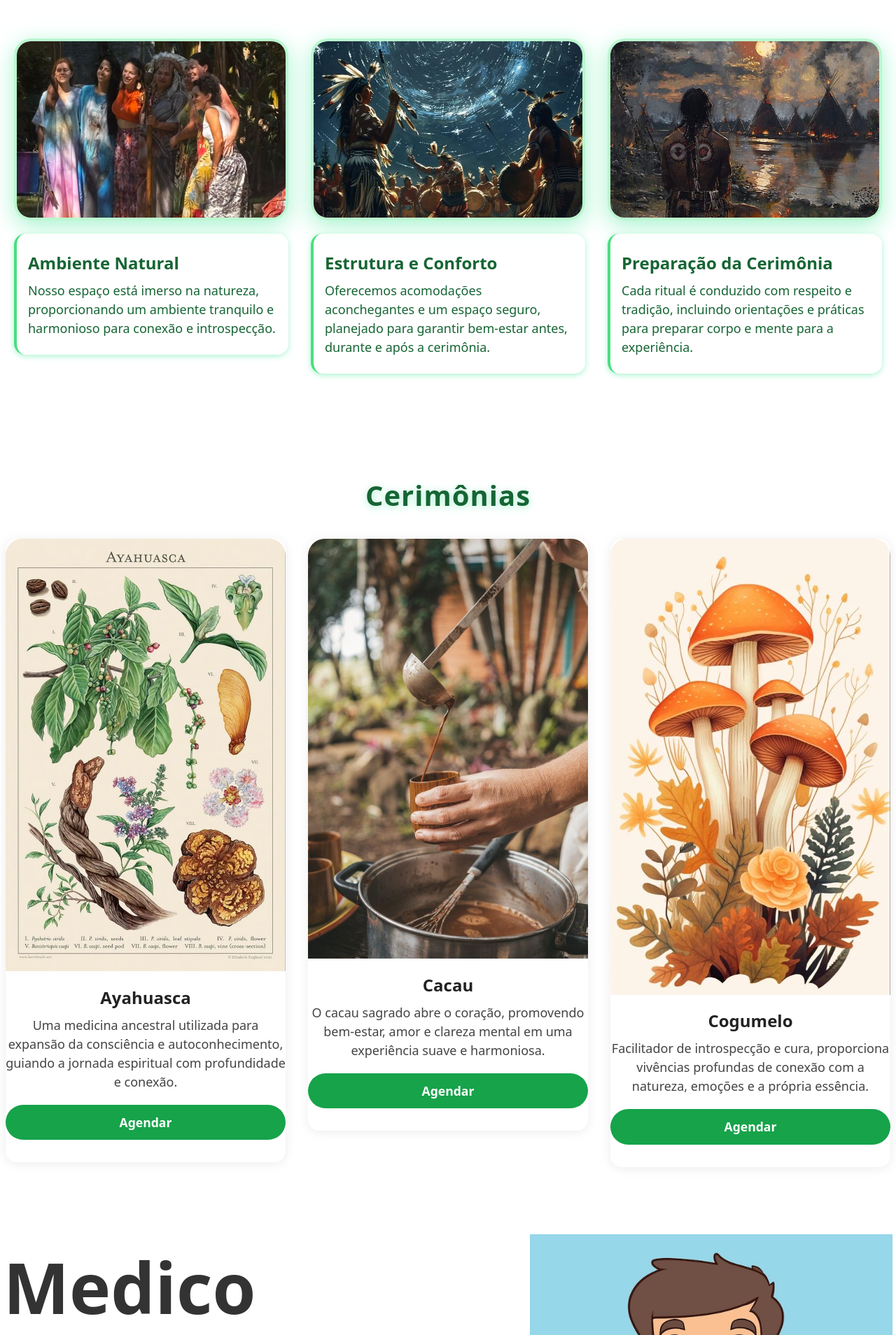
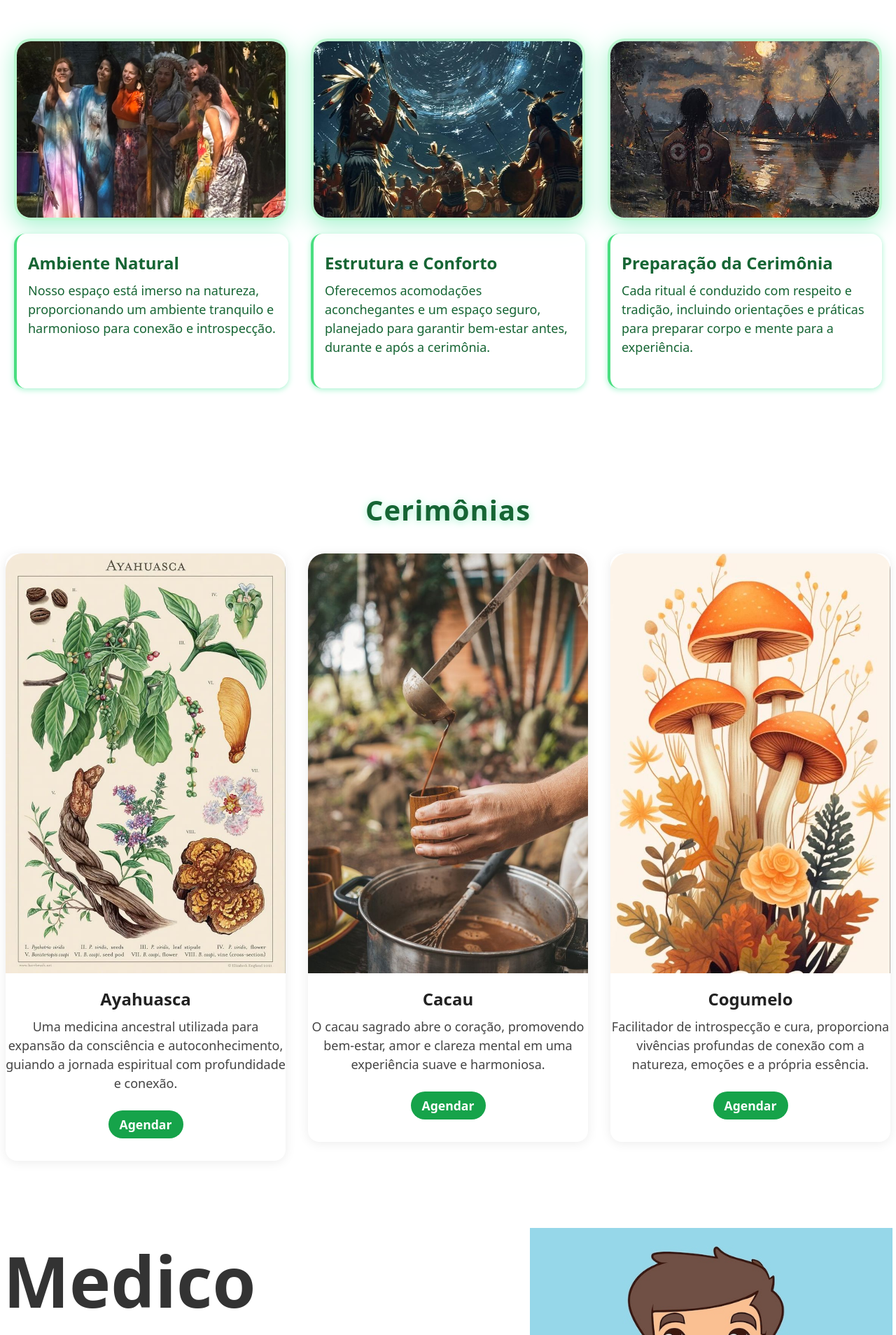
Before and after one commit to NicoDemosaS/Projeto-Medit, a Flask app: page / in a window 1280 px wide. Shown: the part 1506-3414 px from the top of the page at 70% size. Run offline with Flask 3, Linux system fonts and the light colour scheme; some libraries are stand-ins or nearby versions.

Commit message:
agora ta file

```diff
--- a/static/css/index.css
+++ b/static/css/index.css
@@ -373,7 +373,8 @@
 .desenvolvimento-coluna {
     display: flex;
     flex-direction: column;
-    align-items: center;
+    align-items: stretch;
+    justify-content: space-between;
     flex: 1 1 0;
     min-width: 0;
     max-width: 400px;
@@ -448,25 +449,43 @@
     }
 }
 
+/* Specific styles for Desenvolvimento cards */
+.desenvolvimento-card-natural {
+    /* Specific styles for Ambiente Natural card */
+    min-height: 500px;
+}
+
+.desenvolvimento-card-conforto {
+    /* Specific styles for Estrutura e Conforto card */
+    min-height: 500px;
+}
+
+.desenvolvimento-card-preparacao {
+    /* Specific styles for Preparação da Cerimônia card */
+    min-height: 500px;
+}
+
 /* Cerimonias Section */
 .cerimonias {
     width: 100%;
     background: #fff;
     padding: 3rem 0 2rem 0;
 }
+
+/* Alinhamento em colunas das imagens e cards de cerimônia */
 .cerimonias-colunas {
     display: flex;
     flex-direction: row;
     justify-content: center;
-    align-items: stretch; /* Alinha topo e base */
+    align-items: flex-start; /* Alinha os cards ao topo */
     gap: 2rem;
     width: 100%;
-    margin-top: 2rem;
 }
 .cerimonia-coluna {
     display: flex;
     flex-direction: column;
-    align-items: stretch; /* Faz o conteúdo ocupar toda a altura */
+    align-items: stretch;
+    justify-content: space-between; /* Garante que o conteúdo ocupe toda a altura */
     flex: 1 1 0;
     min-width: 0;
     max-width: 400px;
@@ -478,7 +497,12 @@
     cursor: pointer;
     border: none;
     height: 100%;
+    min-height: 500px; /* Define uma altura mínima consistente */
 }
+.cerimonia-card-ayahuasca, .cerimonia-card-cacau, .cerimonia-card-cogumelo {
+    min-height: 500px; /* Garante alturas uniformes para os cards */
+}
+
 .cerimonia-img-wrapper {
     width: 100%;
     display: flex;
@@ -487,10 +511,9 @@
     flex: 1 0 auto;
 }
 .cerimonia-img-zoom {
-    width: 100%;
-    max-width: 100%;
-    height: auto;
-    object-fit: cover;
+    width: 400px; /* Define largura fixa */
+    height: 600px; /* Define altura fixa */
+    object-fit: cover; /* Garante que a imagem preencha o espaço sem distorção */
     border-radius: 1.5rem 1.5rem 0 0;
     margin-bottom: 1.2rem;
     background: #f5f5f5;
@@ -512,12 +535,14 @@
 .cerimonia-coluna p {
     color: #444;
     font-size: 1.125rem;
-    margin-bottom: 0;
+    margin-bottom: 25px;
     transition: color 0.3s;
+    flex-grow: 1; /* Distribute space evenly */
 }
 .cerimonia-botao {
-    margin-top: 1.2rem;
-    padding: 0.75rem 2rem;
+    margin: 2rem auto 0; /* Increase the top margin for more spacing */
+    padding: 0.4rem 1rem; /* Further reduce padding */
+    max-width: 150px; /* Limit the button's width */
     background: #16a34a; /* Mesma cor do botão de agende sua experiência */
     color: #fff;
     font-weight: 600;
@@ -528,6 +553,7 @@
     font-size: 1.1rem;
     display: inline-block;
     border: none;
+    margin-top: auto; /* Push button to the bottom */
 }
 .cerimonia-botao:hover {
     background: #166534;
@@ -556,6 +582,19 @@
     }
 }
 
+/* Ajuste de responsividade para os cards de cerimônia */
+@media (max-width: 768px) {
+    .cerimonias-colunas {
+        flex-direction: column; /* Alinha os cards em uma única coluna */
+        gap: 1.5rem; /* Ajusta o espaçamento entre os cards */
+    }
+
+    .cerimonia-coluna {
+        max-width: 100%; /* Garante que os cards ocupem toda a largura disponível */
+        min-height: auto; /* Remove a altura mínima fixa para melhor adaptação */
+    }
+}
+
 /* Animações */
 @keyframes fade-in-up {
   0% { opacity: 0; transform: translateY(40px); }
--- a/templates/index.html
+++ b/templates/index.html
@@ -73,21 +73,21 @@
    <section class="desenvolvimento">
         <div class="absolute top-0 left-0 w-full h-24 bg-gradient-to-t from-transparent to-green-100 pointer-events-none z-20"></div>
         <div class="desenvolvimento-colunas">
-            <div class="desenvolvimento-coluna">
+            <div class="desenvolvimento-coluna desenvolvimento-card-natural">
                 <img src="{{ url_for('static', filename='assets/medite1.jpeg' ) }}" alt="Ambiente Espaço Medit" class="img-desenvolvimento">
                 <div class="card-desenvolvimento">
                     <h2>Ambiente Natural</h2>
                     <p>Nosso espaço está imerso na natureza, proporcionando um ambiente tranquilo e harmonioso para conexão e introspecção.</p>
                 </div>
             </div>
-            <div class="desenvolvimento-coluna">
+            <div class="desenvolvimento-coluna desenvolvimento-card-conforto">
                 <img src="{{ url_for('static', filename='assets/Espaco.jpg') }}" alt="Ambiente Espaço Medit 2" class="img-desenvolvimento">
                 <div class="card-desenvolvimento">
                     <h2>Estrutura e Conforto</h2>
                     <p>Oferecemos acomodações aconchegantes e um espaço seguro, planejado para garantir bem-estar antes, durante e após a cerimônia.</p>
                 </div>
             </div>
-            <div class="desenvolvimento-coluna">
+            <div class="desenvolvimento-coluna desenvolvimento-card-preparacao">
                 <img src="{{ url_for('static', filename='assets/Espaco3.jpg') }}" alt="Ambiente Espaço Medit 3" class="img-desenvolvimento">
                 <div class="card-desenvolvimento">
                     <h2>Preparação da Cerimônia</h2>
@@ -100,7 +100,7 @@
     <section class="cerimonias">
         <h1 class="text-[40px] font-bold">Cerimônias</h1>
         <div class="cerimonias-colunas">
-            <div class="cerimonia-coluna card-desenvolvimento">
+            <div class="cerimonia-coluna card-desenvolvimento cerimonia-card-ayahuasca">
                 <div class="cerimonia-img-wrapper">
                     <img src="{{ url_for('static', filename='assets/ayahyasca.jpg') }}" alt="Cerimonia Ayahuasca" class="img-desenvolvimento cerimonia-img-zoom">
                 </div>
@@ -108,7 +108,7 @@
                 <p>Uma medicina ancestral utilizada para expansão da consciência e autoconhecimento, guiando a jornada espiritual com profundidade e conexão.</p>
                 <a href="/agenda" class="cerimonia-botao">Agendar</a>
             </div>
-            <div class="cerimonia-coluna card-desenvolvimento">
+            <div class="cerimonia-coluna card-desenvolvimento cerimonia-card-cacau">
                 <div class="cerimonia-img-wrapper">
                     <img src="{{ url_for('static', filename='assets/Cacau.jpg') }}" alt="Cerimonia Cacau" class="img-desenvolvimento cerimonia-img-zoom">
                 </div>
@@ -116,7 +116,7 @@
                 <p>O cacau sagrado abre o coração, promovendo bem-estar, amor e clareza mental em uma experiência suave e harmoniosa.</p>
                 <a href="/agenda" class="cerimonia-botao">Agendar</a>
             </div>
-            <div class="cerimonia-coluna card-desenvolvimento">
+            <div class="cerimonia-coluna card-desenvolvimento cerimonia-card-cogumelo">
                 <div class="cerimonia-img-wrapper">
                     <img src="{{ url_for('static', filename='assets/Psilocibina.jpg') }}" alt="Cerimonia Cogumelo" class="img-desenvolvimento cerimonia-img-zoom">
                 </div>
```
